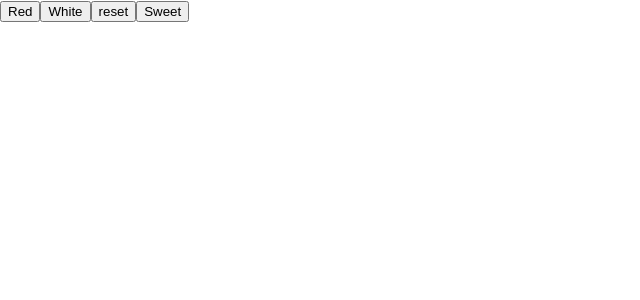
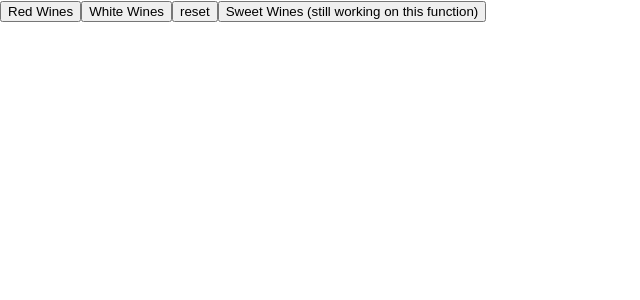
Before and after one commit to pshravan06/SweetOrDryApp, a React (Create React App) app: page / in a window 1280 px wide. Shown: the top 300 px of the page, without its empty margins (0-640 px from the left). Built offline with nearby package versions, Linux system fonts and the light colour scheme; no server answers.

Commit message:
button text

```diff
--- a/src/Form.js
+++ b/src/Form.js
@@ -24,14 +24,14 @@ const Form = ({ handleColorChange,handleTasteChange,color,taste}) => {
     <form onSubmit={(e)=> e.preventDefault()}>
 
             <Button
-            buttonText="Red"
+            buttonText="Red Wines"
             color="red"
             handleClick={handleClick}
 
            />
 
             <Button
-            buttonText="White"
+            buttonText="White Wines"
             color="white"
             handleClick={handleClick}
 
@@ -55,7 +55,7 @@ const Form = ({ handleColorChange,handleTasteChange,color,taste}) => {
            />
 
           <TasteButtons
-          buttonText="Sweet"
+          buttonText="Sweet Wines (still working on this function)"
           taste="sweet"
           handleTasteClick={handleTasteClick}
           />
```
